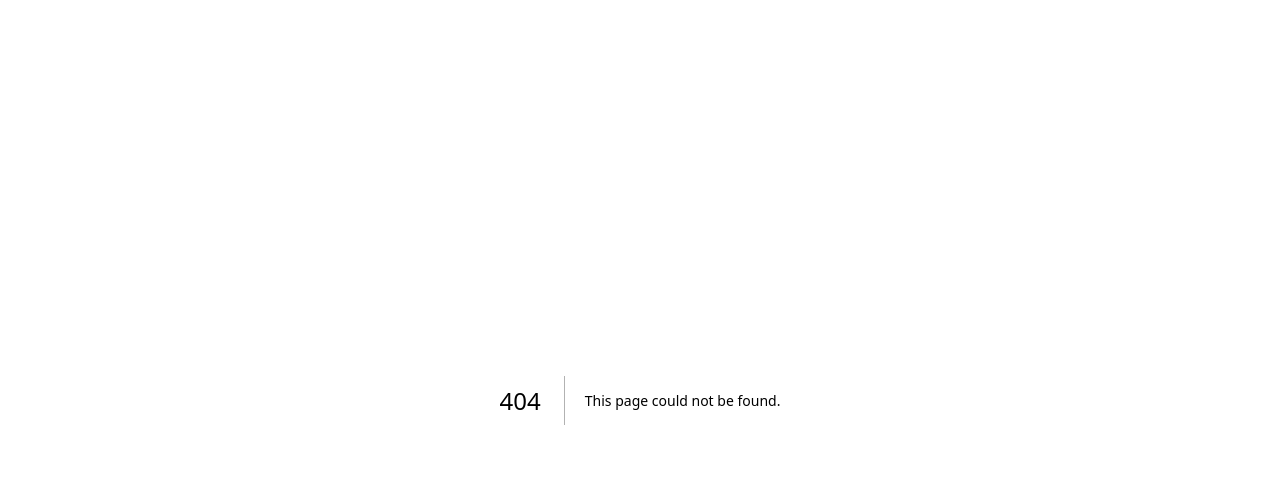
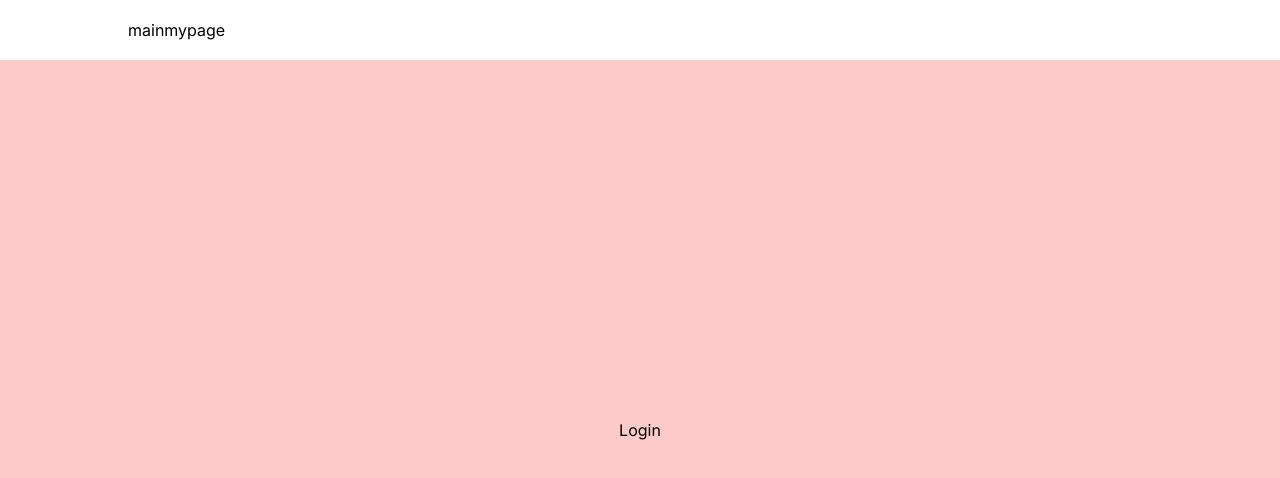
Before and after one commit to moong23/ssafy_onboard_fe, a Next.js app: page /auth/login in a window 1280 px wide. Before the commit this address had no page. Shown: the top 478 px of the page. Built offline with nearby package versions, Linux system fonts and the light colour scheme.

Commit message:
WIP: commit for sync

```diff
--- /dev/null
+++ b/app/auth/layout.tsx
@@ -0,0 +1,9 @@
+import "../globals.css";
+
+export default function AuthLayout({
+  children,
+}: {
+  children: React.ReactNode;
+}) {
+  return <>{children}</>;
+}
--- /dev/null
+++ b/app/auth/login/page.tsx
@@ -0,0 +1,9 @@
+const Login = () => {
+  return (
+    <div className="w-full h-full bg-red-200 flex justify-center items-center">
+      <div>Login</div>
+    </div>
+  );
+};
+
+export default Login;
--- a/app/layout.tsx
+++ b/app/layout.tsx
@@ -1,22 +1,26 @@
-import type { Metadata } from 'next'
-import { Inter } from 'next/font/google'
-import './globals.css'
+import type { Metadata } from "next";
+import { Inter } from "next/font/google";
+import "./globals.css";
+import Topbar from "@/components/topbar";
 
-const inter = Inter({ subsets: ['latin'] })
+const inter = Inter({ subsets: ["latin"] });
 
 export const metadata: Metadata = {
-  title: 'Create Next App',
-  description: 'Generated by create next app',
-}
+  title: "Create Next App",
+  description: "Generated by create next app",
+};
 
 export default function RootLayout({
   children,
 }: {
-  children: React.ReactNode
+  children: React.ReactNode;
 }) {
   return (
     <html lang="en">
-      <body className={inter.className}>{children}</body>
+      <body className={inter.className}>
+        <Topbar />
+        <div className="w-full h-mainpage">{children}</div>
+      </body>
     </html>
-  )
+  );
 }
--- /dev/null
+++ b/components/topbar/index.tsx
@@ -0,0 +1,17 @@
+import { TopbarMainMenu } from "@/constants/Topbar";
+import Link from "next/link";
+
+const Topbar = () => {
+  return (
+    <div className="w-full h-[60px] flex flex-row items-center justify-center">
+      <div className="min-w-[1024px]">
+        {Object.entries(TopbarMainMenu).map(([key, value], index) => (
+          <Link href={value.route} key={index}>
+            {value.name}
+          </Link>
+        ))}
+      </div>
+    </div>
+  );
+};
+export default Topbar;
--- /dev/null
+++ b/constants/Topbar.js
@@ -0,0 +1,21 @@
+export const TopbarAuthMenu = [
+  {
+    name: "login",
+    route: "/auth/login",
+  },
+  {
+    name: "register",
+    route: "/auth/register",
+  },
+];
+
+export const TopbarMainMenu = [
+  {
+    name: "main",
+    route: "/",
+  },
+  {
+    name: "mypage",
+    route: "/mypage",
+  },
+];
--- a/tailwind.config.ts
+++ b/tailwind.config.ts
@@ -8,6 +8,10 @@ const config: Config = {
   ],
   theme: {
     extend: {
+      height: {
+        'topbar': '60px',
+        'mainpage' : 'calc(100% - 60px)'
+      },
       backgroundImage: {
         'gradient-radial': 'radial-gradient(var(--tw-gradient-stops))',
         'gradient-conic':
```
